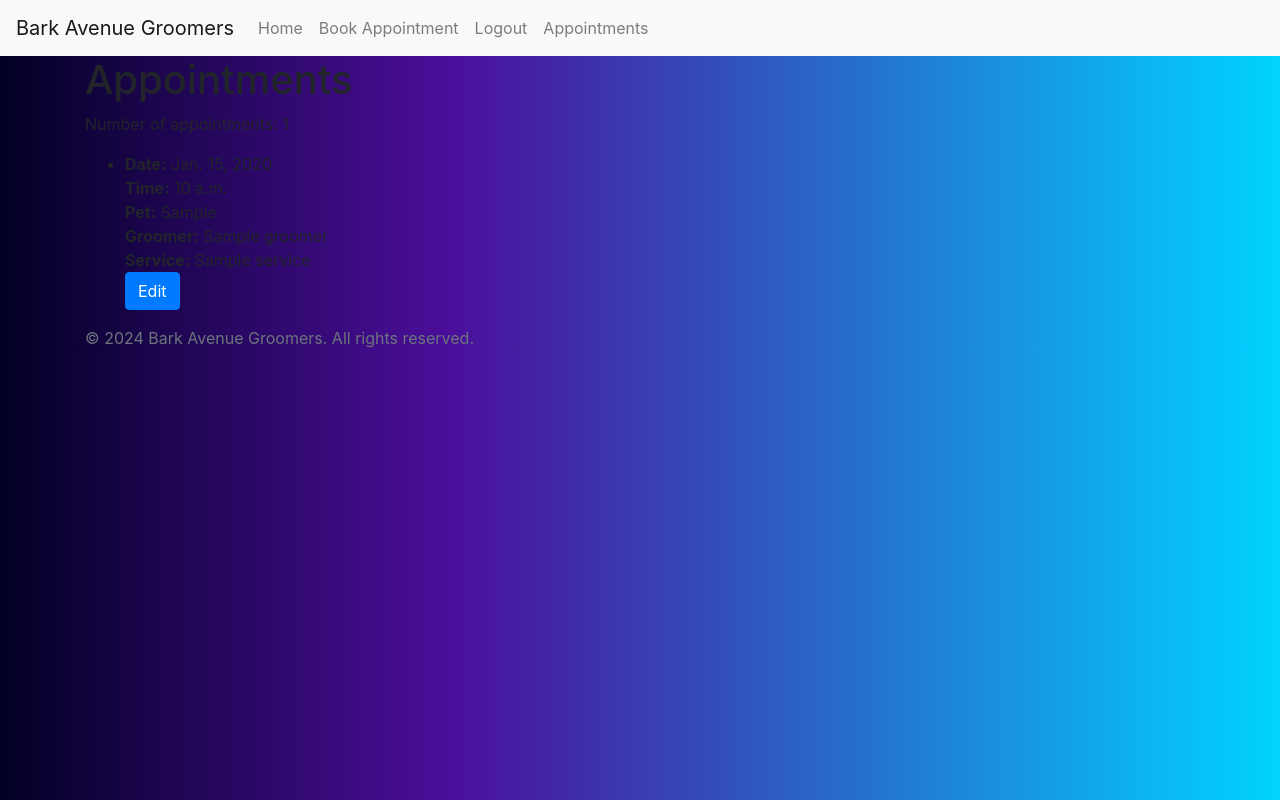
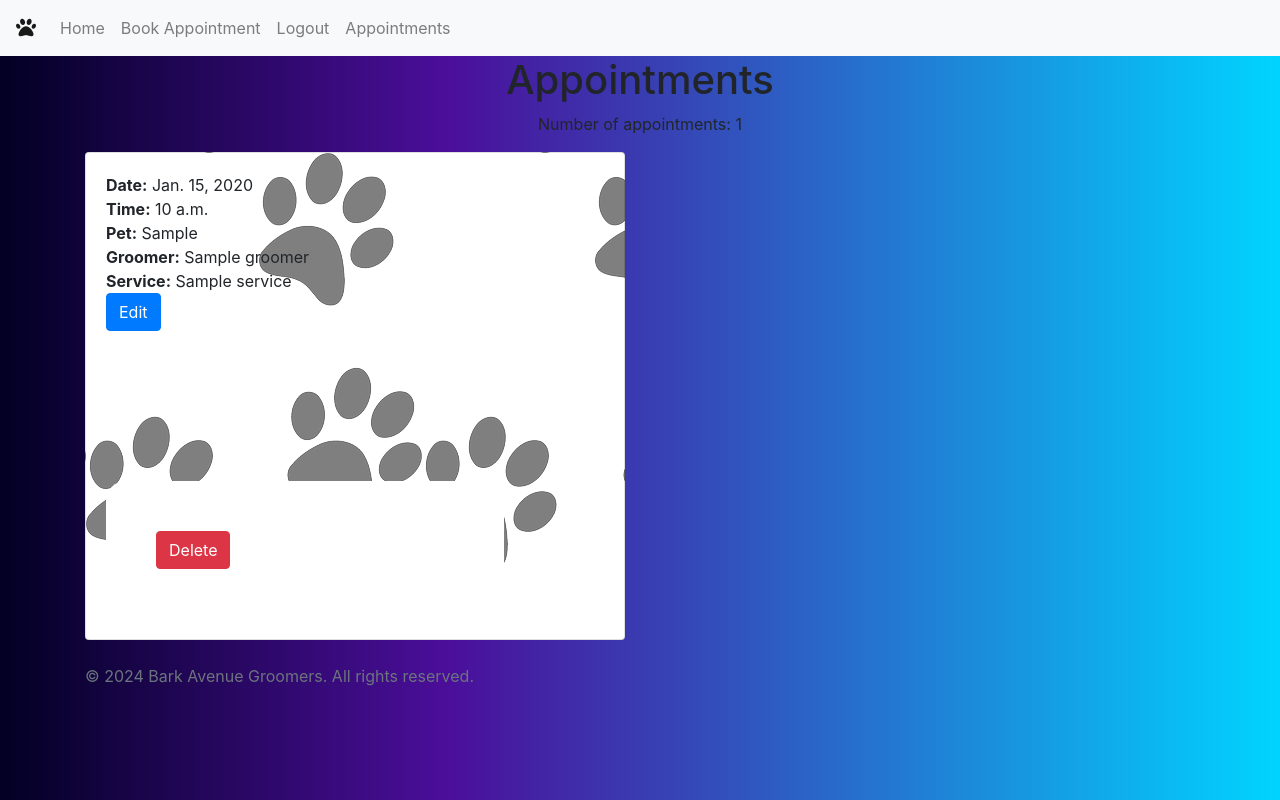
Before and after one commit to JKirkby95/Bark-Avenue-Gitpod, a Django app: page /appointments/ in a window 1280 px wide. Run offline with Django 3.2, Linux system fonts and the light colour scheme; a user stored in the database is signed in; tables that the repository leaves empty hold one stand-in row (values such as "Sample post"); some libraries are stand-ins or nearby versions.

Commit message:
add styling to appointments, issue with delete button

```diff
--- a/bark_avenue/settings.py
+++ b/bark_avenue/settings.py
@@ -140,7 +140,8 @@ STATICFILES_DIRS = [os.path.join(BASE_DIR, 'static')]
 STATIC_ROOT = os.path.join(BASE_DIR, 'staticfiles')
 
 MEDIA_URL = '/media/'
-DEFAULT_FILE_STORAGE = 'cloudinary_storage.storage.MediaCloudinaryStorage'
+MEDIA_ROOT = os.path.join(BASE_DIR, 'media')
+# DEFAULT_FILE_STORAGE = 'cloudinary_storage.storage.MediaCloudinaryStorage'
 
 # Default primary key field type
 # https://docs.djangoproject.com/en/3.2/ref/settings/#default-auto-field
--- a/grooming/urls.py
+++ b/grooming/urls.py
@@ -1,6 +1,9 @@
 from django.urls import path
 from . import views
 from django.contrib.auth.views import LogoutView
+from django.conf import settings
+from django.conf.urls.static import static
+
 
 urlpatterns = [
     path('', views.IndexView.as_view(), name='index'),
@@ -10,4 +13,8 @@ urlpatterns = [
     path('signup/', views.SignupView.as_view(), name='signup'),
     path('appointments/', views.AppointmentsView.as_view(), name='appointments'),
     path('edit-appointment/<int:appointment_id>/', views.EditAppointmentView.as_view(), name='edit_appointment'),
+    path('delete-appointment/<int:appointment_id>/', views.DeleteAppointmentView.as_view(), name='delete_appointment'),
 ]
+
+if settings.DEBUG:
+    urlpatterns += static(settings.MEDIA_URL, document_root=settings.MEDIA_ROOT)
--- a/grooming/views.py
+++ b/grooming/views.py
@@ -1,5 +1,5 @@
 from django.shortcuts import render, redirect
-from django.views.generic import TemplateView, FormView
+from django.views.generic import TemplateView, FormView, View
 from .forms import AppointmentForm, SignUpForm, LoginForm
 from django.contrib.auth import authenticate, login
 from django.contrib import messages
@@ -9,6 +9,8 @@ from django.urls import reverse_lazy
 from django.contrib.auth.views import LogoutView
 from django.utils.decorators import method_decorator
 from django.shortcuts import get_object_or_404
+from django.http import HttpResponseNotAllowed
+
 
 class IndexView(TemplateView):
     '''
@@ -59,6 +61,18 @@ class EditAppointmentView(TemplateView):
             # Form is not valid, render the form again with errors
             return HttpResponseBadRequest("Form submission failed. Please check the form and try again.")
 
+
+class DeleteAppointmentView(View):
+    def get(self, request, appointment_id):
+        # Return HTTP 405 (Method Not Allowed) for GET requests
+        return HttpResponseNotAllowed(['POST'])
+
+    def post(self, request, appointment_id):
+        appointment = get_object_or_404(Appointment, id=appointment_id)
+        appointment.delete()
+        # Redirect to the appointments page after deleting the appointment
+        return redirect('appointments')
+
 class SignupView(FormView):
     template_name = 'signup.html'
     form_class = SignUpForm
@@ -98,6 +112,7 @@ class AppointmentsView(TemplateView):
         context['user_appointments'] = user_appointments
         return context
 
+
 class CustomLogoutView(LogoutView):
     def get_next_page(self):
         # Override the default behavior to redirect to the home screen
--- a/templates/appointments.html
+++ b/templates/appointments.html
@@ -3,26 +3,32 @@
 {% block title %}Appointments - Bark Avenue Groomers{% endblock %}
 
 {% block content %}
-<h1>Appointments</h1>
+<h1 class="text-center">Appointments</h1>
     {% if user_appointments %}
-        <p>Number of appointments: {{ user_appointments.count }}</p>
-        <ul>
+        <p class="text-center">Number of appointments: {{ user_appointments.count }}</p>
+        <div class="row">
             {% for appointment in user_appointments %}
-            <div>
-                <li>
-                    <strong>Date:</strong> {{ appointment.appointment_date }}<br>
-                    <strong>Time:</strong> {{ appointment.appointment_time }}<br>
-                    <strong>Pet:</strong> {{ appointment.pet }}<br>
-                    <strong>Groomer:</strong> {{ appointment.groomer }}<br>
-                    <strong>Service:</strong> {{ appointment.service }}<br>
-                    <a href="/edit-appointment/{{ appointment.id }}">
-                        <button class="btn btn-primary">Edit</button>
-                    </a>
-                </li>
+            <div class="col-md-6 mb-4">
+                <div class="card appointment-card bg-image" style="background-image: url('/media/paws.png');">
+                    <div class="card-body">
+                        <strong>Date:</strong> {{ appointment.appointment_date }}<br>
+                        <strong>Time:</strong> {{ appointment.appointment_time }}<br>
+                        <strong>Pet:</strong> {{ appointment.pet }}<br>
+                        <strong>Groomer:</strong> {{ appointment.groomer }}<br>
+                        <strong>Service:</strong> {{ appointment.service }}<br>
+                        <div style="display: inline;">
+                            <a href="/edit-appointment/{{ appointment.id }}" class="btn btn-primary">Edit</a>
+                            <form method="post" action="{% url 'delete_appointment' appointment.id %}">
+                                {% csrf_token %}
+                                <button type="submit" class="btn btn-danger">Delete</button>
+                            </form>
+                        </div>
+                    </div>
+                </div>
             </div>
             {% endfor %}
-        </ul>
+        </div>
     {% else %}
-        <p>No appointments found for the current user.</p>
+        <p class="text-center">No appointments found for the current user.</p>
     {% endif %}
 {% endblock %}
--- a/templates/base.html
+++ b/templates/base.html
@@ -14,7 +14,7 @@
 
 <body>
     <nav class="navbar navbar-expand-lg navbar-light bg-light">
-        <a class="navbar-brand" href="{% url 'index' %}">Bark Avenue Groomers</a>
+        <a class="navbar-brand logo" href="{% url 'index' %}"><i class="fas fa-paw"></i><a>
         <ul class="navbar-nav mr-auto">
             <li class="nav-item">
                 <a class="nav-link" href="{% url 'index' %}">Home</a>
@@ -53,6 +53,8 @@
     </footer>
     <script src="https://code.jquery.com/jquery-3.6.0.min.js"></script>
     <script src="https://stackpath.bootstrapcdn.com/bootstrap/4.5.2/js/bootstrap.min.js"></script>
+    <!-- Link to Fontawesome -->
+    <script src="https://kit.fontawesome.com/8b7d50bbeb.js" crossorigin="anonymous"></script>
 </body>
 
 </html>
```
Also changed, not shown: media/bath.jpg (added), media/logo.png (added), media/paws.png (added), static/css/style.css (line endings or trailing spaces).
